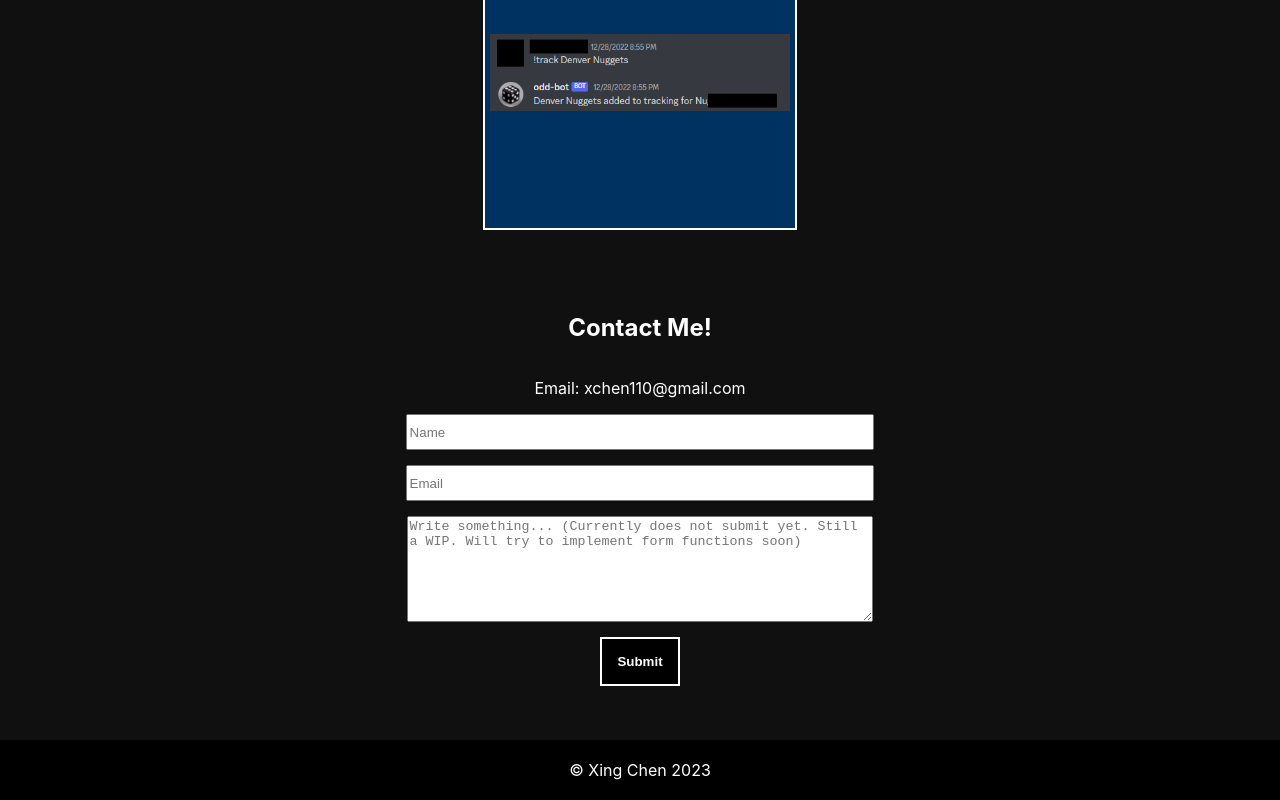
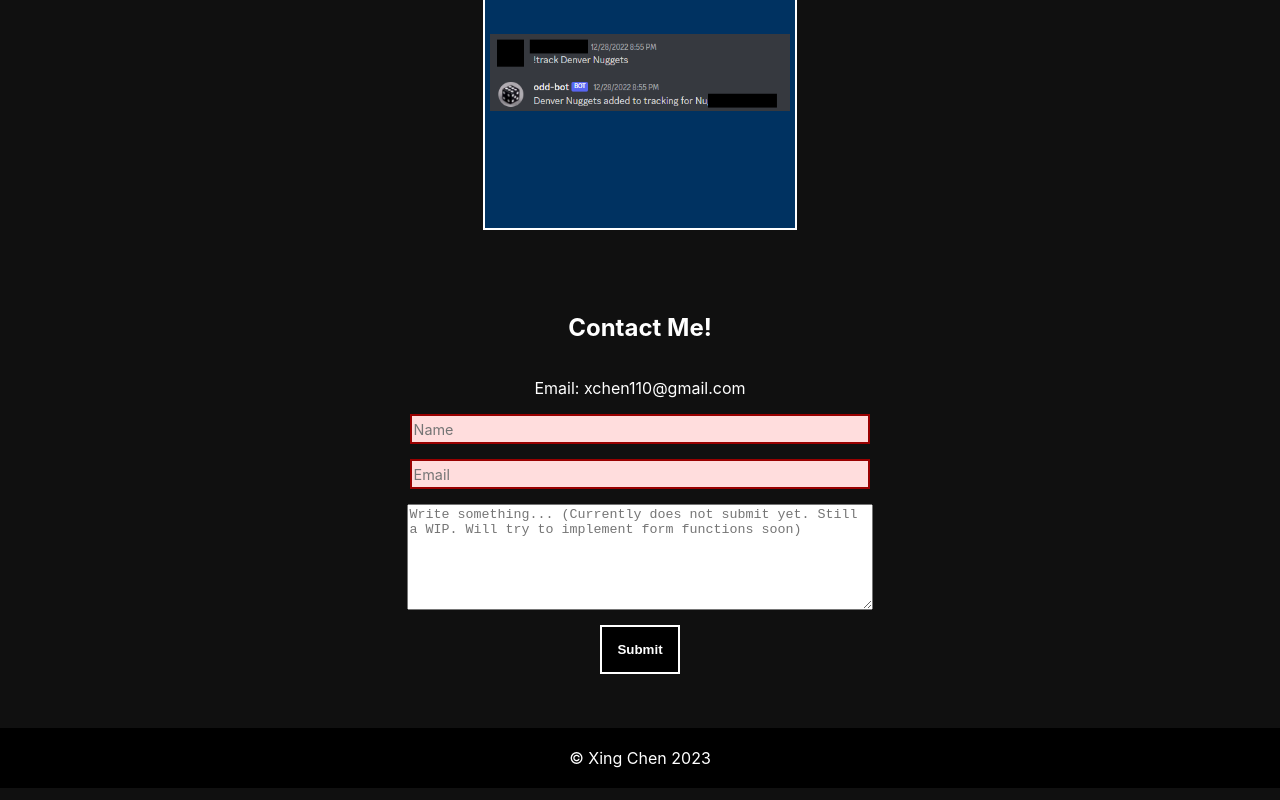
Before and after one commit to XChen601/Old-Personal-Portfolio, a React (Create React App) app: page /#/Projects in a window 1280 px wide. Shown: the part 3432-4232 px from the top of the page. Built offline with nearby package versions, Linux system fonts and the light colour scheme.

Commit message:
added form validations

```diff
--- a/src/components/Contact.jsx
+++ b/src/components/Contact.jsx
@@ -1,14 +1,48 @@
 import './css/Contact.css'
+import React, { useEffect } from 'react';
 
 function Contact(){
+    window.onload = function() {
+        const email = document.getElementById('email');
+        const emailError = document.getElementById("email-invalid");
+        const form = document.querySelector('form');
+
+        // add event listener to check for input on email
+        email.addEventListener('input', function(event) {
+            // check if email is valid
+            if (email.validity.valid) {
+                // hide error message
+                emailError.innerHTML = '';
+                emailError.className = 'error';
+            } else {
+                // show error message
+                emailError.innerHTML = 'Please enter a valid email address';
+                emailError.className = 'error active';
+            }
+        });
+
+        form.addEventListener("submit", (event) => {
+            // if the email field is valid, we let the form submit
+            if (!email.validity.valid) {
+              // Then we prevent the form from being sent by canceling the event
+              event.preventDefault();
+            }
+        });
+
+    }
+
+
     return (
         <div className='contact-section' id='contact'>
             <h2>Contact Me!</h2>
             <p>Email: xchen110@gmail.com</p>
             <form>
-                <input type="text" id="name" name="name" placeholder="Name"></input>
-                <input type="text" id="email" name="email" placeholder="Email"></input>
-                <textarea id="subject" name="subject" placeholder="Write something... (Currently does not submit yet. Still a WIP. Will try to implement form functions soon)"></textarea>
+                <input type="text" id="name" name="name" placeholder="Name" required></input>
+                <label for="mail">
+                    <input type="email" id="email" name="email" placeholder="Email" required></input>
+                    <span id="email-invalid" className="error"></span>
+                </label>
+                <textarea id="subject" name="subject" placeholder="Write something... (Currently does not submit yet. Still a WIP. Will try to implement form functions soon)" required></textarea>
                 <button type="submit" value="Submit">Submit</button>
             </form>
         </div>
--- a/src/components/css/Contact.css
+++ b/src/components/css/Contact.css
@@ -12,11 +12,6 @@
     align-items: center;
     gap: 15px;
     width: 100%;
-}
-
-.contact-section form input, textarea {
-    width: 40%;
-    height: 30px;
 }
 
 textarea {
@@ -38,3 +33,49 @@ textarea {
     border: 2px black solid;
     cursor: pointer;
 }
+
+input {
+    width: 40%;
+    height: 30px;
+    border: 2px solid white;
+    margin: 0;
+
+    font-family: inherit;
+    font-size: 90%;
+    box-sizing:border-box;
+    appearance: none;
+}
+input:invalid {
+    border-color: #900;
+    background-color: #fdd;
+}
+
+.error {
+    width: 100%;
+    padding: 0;
+
+    font-size: 80%;
+    color: white;
+    background-color: #900;
+    border-radius: 0 0 5px 5px;
+
+    box-sizing: border-box;
+}
+
+.error.active {
+padding: 0.3em;
+}
+
+label {
+    display: flex;
+    flex-direction: column;
+    width: 40%;
+}
+
+label input {
+    width: 100%;
+}
+
+textarea {
+    width: 40%;
+}
```
